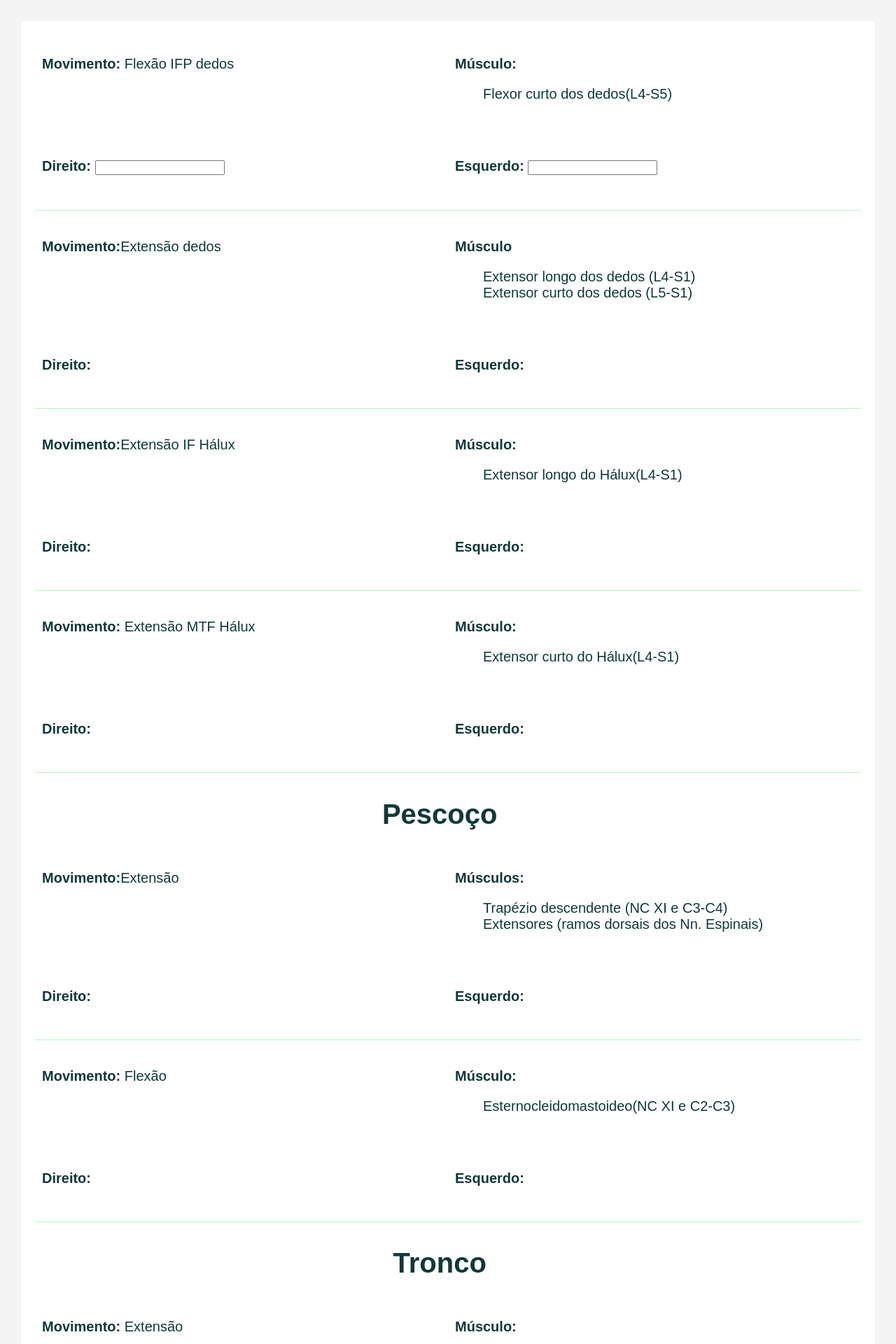
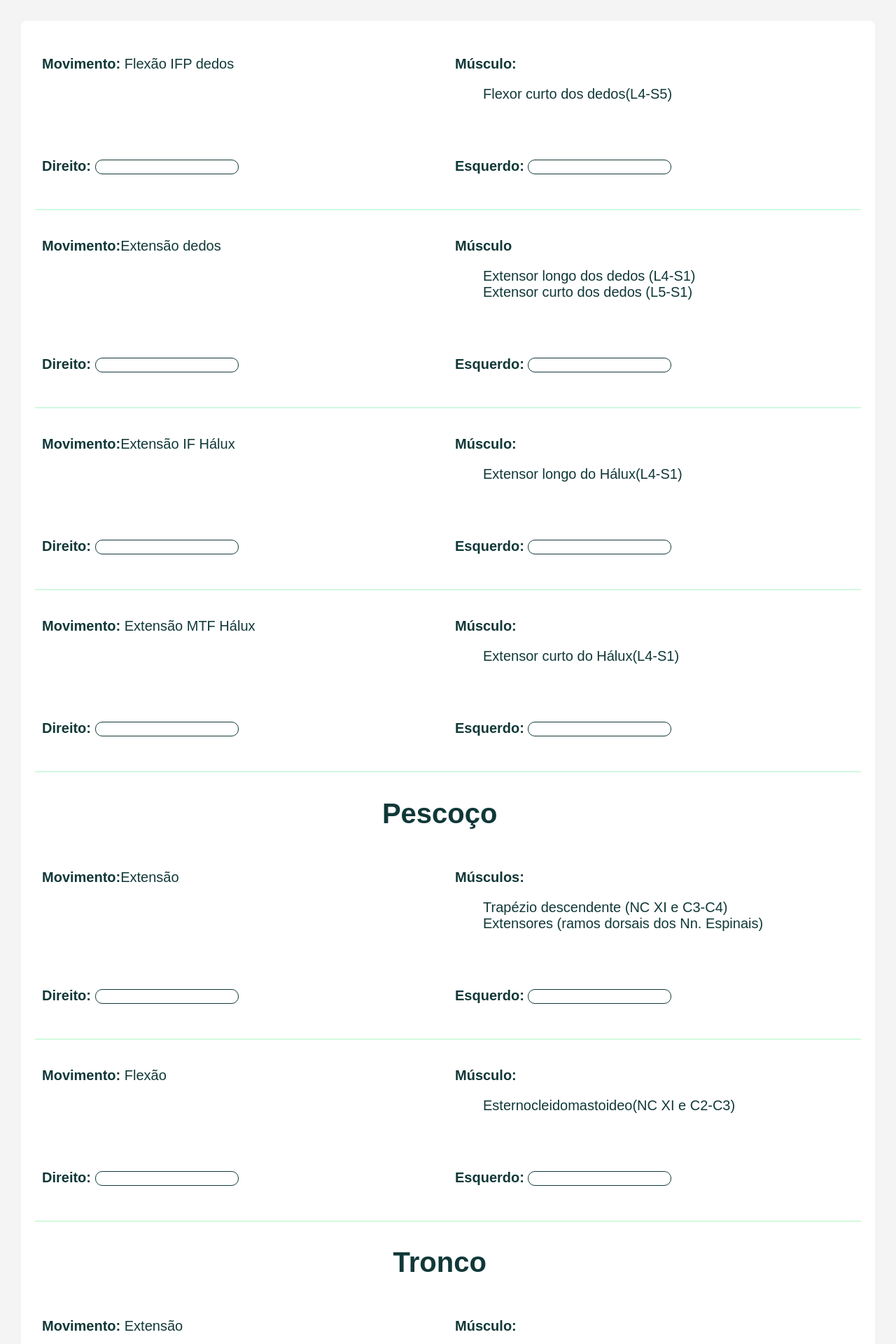
Before and after one commit to Kennedy-klam/Fisio-Digital, a PHP site: the page made by opção-de-login/doctor/dashboard/Ficha De Avaliação/Avaliação Traumatoortopedica/tela5/index.html in a window 1280 px wide. Shown: the top 1920 px of the page at 70% size. Run offline with PHP 8.4, Linux system fonts and the light colour scheme.

Commit message:
commit
Atualização de código, adição de inputs nos campos de 'direito' e 'esquerda' e adição das tabelas

```diff
--- a/opção-de-login/doctor/dashboard/Ficha De Avaliação/Avaliação Geriatrica/TAF/style.css
+++ b/opção-de-login/doctor/dashboard/Ficha De Avaliação/Avaliação Geriatrica/TAF/style.css
@@ -120,7 +120,6 @@ tr:nth-child(even) {
 
 th {
   background-color: #DEF7E5;
-  ;
   color: black;
 }
 
--- a/opção-de-login/doctor/dashboard/Ficha De Avaliação/Avaliação Traumatoortopedica/tela5/index.html
+++ b/opção-de-login/doctor/dashboard/Ficha De Avaliação/Avaliação Traumatoortopedica/tela5/index.html
@@ -51,10 +51,10 @@
         </div>
         <div class="row">
             <div class="column">
-                <p><strong>Direito:</strong></p>
+                <p><b>Direito: <input type="text" class="descricao"></b></p>
             </div>
             <div class="column">
-                <p><strong>Esquerdo:</strong></p>
+                <p><b>Esquerdo: <input type="text" class="descricao"></b></p>
             </div>
         </div>
         <div class="divider"></div>
@@ -74,10 +74,10 @@
         </div>
         <div class="row">
             <div class="column">
-                <p><strong>Direito:</strong></p>
+                <p><b>Direito: <input type="text" class="descricao"></b></p>
             </div>
             <div class="column">
-                <p><strong>Esquerdo:</strong></p>
+                <p><b>Esquerdo: <input type="text" class="descricao"></b></p>
             </div>
         </div>
         <div class="divider"></div>
@@ -98,10 +98,10 @@
         </div>
         <div class="row">
             <div class="column">
-                <p><strong>Direito:</strong></p>
+                <p><b>Direito: <input type="text" class="descricao"></b></p>
             </div>
             <div class="column">
-                <p><strong>Esquerdo:</strong></p>
+                <p><b>Esquerdo: <input type="text" class="descricao"></b></p>
             </div>
         </div>
         <div class="divider"></div>
@@ -126,10 +126,10 @@
         </div>
         <div class="row">
             <div class="column">
-                <p><strong>Direito:</strong></p>
+                <p><b>Direito: <input type="text" class="descricao"></b></p>
             </div>
             <div class="column">
-                <p><strong>Esquerdo:</strong></p>
+                <p><b>Esquerdo: <input type="text" class="descricao"></b></p>
             </div>
         </div>
         <div class="divider"></div>
@@ -149,10 +149,10 @@
         </div>
         <div class="row">
             <div class="column">
-                <p><strong>Direito:</strong></p>
+                <p><b>Direito: <input type="text" class="descricao"></b></p>
             </div>
             <div class="column">
-                <p><strong>Esquerdo:</strong></p>
+                <p><b>Esquerdo: <input type="text" class="descricao"></b></p>
             </div>
         </div>
         <div class="divider"></div>
@@ -174,10 +174,10 @@
         </div>
         <div class="row">
             <div class="column">
-                <p><strong>Direito:</strong></p>
+                <p><b>Direito: <input type="text" class="descricao"></b></p>
             </div>
             <div class="column">
-                <p><strong>Esquerdo:</strong></p>
+                <p><b>Esquerdo: <input type="text" class="descricao"></b></p>
             </div>
         </div>
         <div class="divider"></div>
@@ -197,10 +197,10 @@
         </div>
         <div class="row">
             <div class="column">
-                <p><strong>Direito:</strong></p>
+                <p><b>Direito: <input type="text" class="descricao"></b></p>
             </div>
             <div class="column">
-                <p><strong>Esquerdo:</strong></p>
+                <p><b>Esquerdo: <input type="text" class="descricao"></b></p>
             </div>
         </div>
         <div class="divider"></div>
@@ -223,10 +223,10 @@
         </div>
         <div class="row">
             <div class="column">
-                <p><strong>Direito:</strong></p>
+                <p><b>Direito: <input type="text" class="descricao"></b></p>
             </div>
             <div class="column">
-                <p><strong>Esquerdo:</strong></p>
+                <p><b>Esquerdo: <input type="text" class="descricao"></b></p>
             </div>
         </div>
         <div class="divider"></div>
@@ -248,10 +248,10 @@
         </div>
         <div class="row">
             <div class="column">
-                <p><strong>Direito:</strong></p>
+                <p><b>Direito: <input type="text" class="descricao"></b></p>
             </div>
             <div class="column">
-                <p><strong>Esquerdo:</strong></p>
+                <p><b>Esquerdo: <input type="text" class="descricao"></b></p>
             </div>
         </div>
         <div class="divider"></div><br>
@@ -273,8 +273,139 @@
         <div>
             <h2>Lateral esquerdo:</h2>
             <textarea class="lateralesquerdo" id="" placeholder="Digite aqui:"></textarea>
-        </div>
+        </div><br>
 
+        <h1 class="avaliacao">Exame da Marcha</h1><br>
+
+        <h1 class="avaliacao">Teste Especiais</h1>
+        <h2 class="tabelas">Ombro</h2>
+        <table>
+            <tr>
+                <th>Nome do Teste</th>
+                <th>Positivo</th>
+                <th>Negativo</th>
+                <th>Esquerdo</th>
+                <th>Direito</th>
+            </tr>
+            <tr>
+                <td><strong>Apley</strong></td>
+                <td><input type="text" class="textoTabela"></td>
+                <td><input type="text" class="textoTabela"></td>
+                <td><input type="text" class="textoTabela"></td>
+                <td><input type="text" class="textoTabela"></td>
+            </tr>
+            <tr>
+                <td><strong>Neer</strong></td>
+                <td><input type="text" class="textoTabela"></td>
+                <td><input type="text" class="textoTabela"></td>
+                <td><input type="text" class="textoTabela"></td>
+                <td><input type="text" class="textoTabela"></td>
+            </tr>
+            <tr>
+                <td><strong>Yocum</strong></td>
+                <td><input type="text" class="textoTabela"></td>
+                <td><input type="text" class="textoTabela"></td>
+                <td><input type="text" class="textoTabela"></td>
+                <td><input type="text" class="textoTabela"></td>
+            </tr>
+            <tr>
+                <td><strong>Halkins-Kennedy</strong></td>
+                <td><input type="text" class="textoTabela"></td>
+                <td><input type="text" class="textoTabela"></td>
+                <td><input type="text" class="textoTabela"></td>
+                <td><input type="text" class="textoTabela"></td>
+            </tr>
+            <tr>
+                <td><strong>Jobe</strong></td>
+                <td><input type="text" class="textoTabela"></td>
+                <td><input type="text" class="textoTabela"></td>
+                <td><input type="text" class="textoTabela"></td>
+                <td><input type="text" class="textoTabela"></td>
+            </tr>
+            <tr>
+                <td><strong>Yergason</strong></td>
+                <td><input type="text" class="textoTabela"></td>
+                <td><input type="text" class="textoTabela"></td>
+                <td><input type="text" class="textoTabela"></td>
+                <td><input type="text" class="textoTabela"></td>
+            </tr>
+            <tr>
+                <td><strong>Speed</strong></td>
+                <td><input type="text" class="textoTabela"></td>
+                <td><input type="text" class="textoTabela"></td>
+                <td><input type="text" class="textoTabela"></td>
+                <td><input type="text" class="textoTabela"></td>
+            </tr>
+            <tr>
+                <td><strong>Queda do braço</strong></td>
+                <td><input type="text" class="textoTabela"></td>
+                <td><input type="text" class="textoTabela"></td>
+                <td><input type="text" class="textoTabela"></td>
+                <td><input type="text" class="textoTabela"></td>
+            </tr>
+            <tr>
+                <td><strong>Apreensão-Luxação</strong></td>
+                <td><input type="text" class="textoTabela"></td>
+                <td><input type="text" class="textoTabela"></td>
+                <td><input type="text" class="textoTabela"></td>
+                <td><input type="text" class="textoTabela"></td>
+            </tr>
+            <tr>
+                <td><strong>Gaveta</strong></td>
+                <td><input type="text" class="textoTabela"></td>
+                <td><input type="text" class="textoTabela"></td>
+                <td><input type="text" class="textoTabela"></td>
+                <td><input type="text" class="textoTabela"></td>
+            </tr>
+        </table>
+
+        <h2 class="tabelas">Cotovelos</h2>
+        <table>
+            <tr>
+                <th>Nome do Teste</th>
+                <th>Positivo</th>
+                <th>Negativo</th>
+                <th>Esquerdo</th>
+                <th>Direito</th>
+            </tr>
+            <tr>
+                <td><strong>Cozen</strong></td>
+                <td><input type="text" class="textoTabela"></td>
+                <td><input type="text" class="textoTabela"></td>
+                <td><input type="text" class="textoTabela"></td>
+                <td><input type="text" class="textoTabela"></td>
+            </tr>
+            <tr>
+                <td><strong>Mill</strong></td>
+                <td><input type="text" class="textoTabela"></td>
+                <td><input type="text" class="textoTabela"></td>
+                <td><input type="text" class="textoTabela"></td>
+                <td><input type="text" class="textoTabela"></td>
+            </tr>
+            <tr>
+                <td><strong>Cotovelo de golfista</strong></td>
+                <td><input type="text" class="textoTabela"></td>
+                <td><input type="text" class="textoTabela"></td>
+                <td><input type="text" class="textoTabela"></td>
+                <td><input type="text" class="textoTabela"></td>
+            </tr>
+            <tr>
+                <td><strong>Estresse em varo e valgo</strong></td>
+                <td><input type="text" class="textoTabela"></td>
+                <td><input type="text" class="textoTabela"></td>
+                <td><input type="text" class="textoTabela"></td>
+                <td><input type="text" class="textoTabela"></td>
+            </tr>
+            <tr>
+                <td><strong>tinel do nervo ulnar</strong></td>
+                <td><input type="text" class="textoTabela"></td>
+                <td><input type="text" class="textoTabela"></td>
+                <td><input type="text" class="textoTabela"></td>
+                <td><input type="text" class="textoTabela"></td>
+            </tr>
+        </table>
+
+        <h2 class="tabelas"></h2>
     </div>
 </body>
 
--- a/opção-de-login/doctor/dashboard/Ficha De Avaliação/Avaliação Traumatoortopedica/tela5/style.css
+++ b/opção-de-login/doctor/dashboard/Ficha De Avaliação/Avaliação Traumatoortopedica/tela5/style.css
@@ -28,6 +28,12 @@ h1 {
     margin-right: 3%;
 }
 
+.tabelas {
+    text-align: center;
+    margin-left: 1%;
+    margin-right: 3%;
+}
+
 .avaliacao {
     text-align: start;
 }
@@ -48,7 +54,8 @@ ul {
 
 }
 
-.divider { /* linha q separa cada row*/
+.divider {
+    /* linha q separa cada row*/
     border-top: 1px solid #AEF7C3;
     padding-top: 10px;
 }
@@ -66,3 +73,42 @@ ul {
     resize: none;
     border-radius: 8px;
 }
+
+.descricao {
+    font-size: 15px;
+    border: 0.5px solid #113838;
+    border-radius: 10px;
+}
+
+table {
+    border-collapse: separate;
+    width: 70%;
+    margin-left: 14%;
+    color:#113838;
+    border: 1px solid;
+    border-radius: 9px;
+    border-spacing: 0;
+    overflow: hidden;
+}
+
+th,
+td {
+    text-align: center;
+    padding: 8px;
+    border: 1px solid #113838;
+
+}
+
+tr{
+    background-color: #DEF7E5;
+}
+input[class="textoTabela" ] {
+    width: 90%;
+    height: 40px;
+    border: none;
+    box-sizing: 0;
+    font-size: 30px;
+    color: #113838;
+    outline: none;
+    background-color: #DEF7E5;
+  }
```
